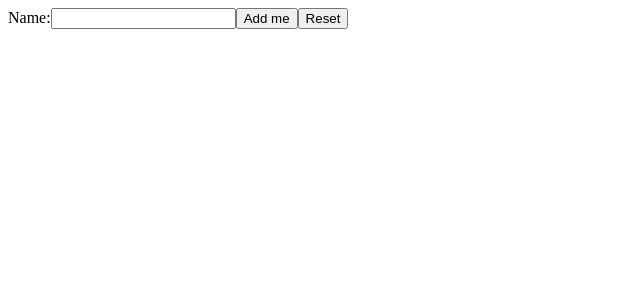
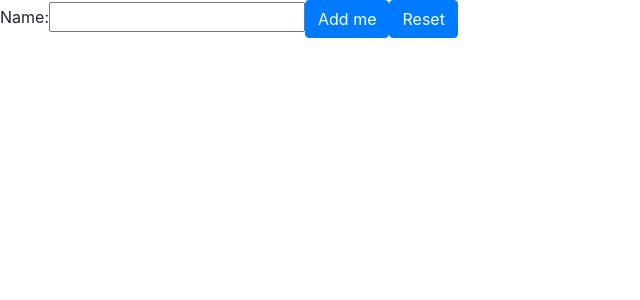
Before and after one commit to MagdalenaOuirane/Divination-react, a React (Create React App) app: page / in a window 1280 px wide. Shown: the top 300 px of the page, without its empty margins (0-640 px from the left). Built offline with nearby package versions, Linux system fonts and the light colour scheme.

Commit message:
add function toggle Popup

```diff
--- a/src/App.js
+++ b/src/App.js
@@ -1,6 +1,8 @@
 
 import React from 'react';
 import NameMap from './NameMap';
+import Popup from './Popup';
+import 'bootstrap/dist/css/bootstrap.min.css'
 
 
 
@@ -10,6 +12,7 @@ class App extends React.Component {
 
     users: [],
     value: '',
+    showPopup: false,
   }
 
 
@@ -60,18 +63,28 @@ class App extends React.Component {
     })
   }
 
-  handleUpdateName(id) {
-    console.log("handleupdate id: ", id)
-    let updatedUsers = [...this.state.users];
-    console.log(updatedUsers);
+  // handleUpdateName(id) {
+  //   console.log("handleupdate id: ", id)
+  //   let updatedUsers = [...this.state.users];
+  //   console.log(updatedUsers);
 
-    updatedUsers = updatedUsers.map(user => id === user.id ? { ...user, name: this.state.value } : user)
+  //   updatedUsers = updatedUsers.map(user => id === user.id ? { ...user, name: this.state.value } : user)
 
-    console.log(updatedUsers);
-    this.setState({
-      users: updatedUsers,
+  //   console.log(updatedUsers);
+  //   this.setState({
+  //     users: updatedUsers,
+  //   })
+  // }
+
+  togglePopup() {
+    this.setState ({
+      showPopup : !this.state.showPopup
     })
-  }
+   }
+
+//    closePopup() {
+// console.log(closePopup);
+//    }
 
 
 
@@ -89,10 +102,21 @@ class App extends React.Component {
           />
         </label>
 
-        <button
-          onClick={this.handleAddName}>Add me</button>
 
-        <button onClick={this.handleResetClick}>Reset</button>
+        <button onClick={this.handleAddName} type="button" className="btn btn-primary" data-toggle="modal" data-target="#exampleModal">
+  Add me
+</button>
+
+        {/* <button
+          onClick={this.handleAddName}>Add me</button> */}
+
+<button onClick={this.handleResetClick} type="button" className="btn btn-primary" data-toggle="modal" data-target="#exampleModal">
+  Reset
+</button>
+
+
+{/*
+        <button onClick={this.handleResetClick}>Reset</button> */}
 
 
 
@@ -102,10 +126,17 @@ class App extends React.Component {
             id={user.id}
             nameValue={user.name}
             onDelete={this.handleDelete.bind(this, user.id)}
-            onUpdate={this.handleUpdateName.bind(this, user.id)}
-          />
+            // onUpdate={this.handleUpdateName.bind(this, user.id)}
+       toggle = {this.togglePopup.bind(this)}
+        // closePop= {this.closePopup.bind(this)}
+
+        />
         )}
 
+{this.state.showPopup && <Popup
+ toggle={this.togglePopup.bind(this)}
+
+/>}
       </div>
     )
   }
```
